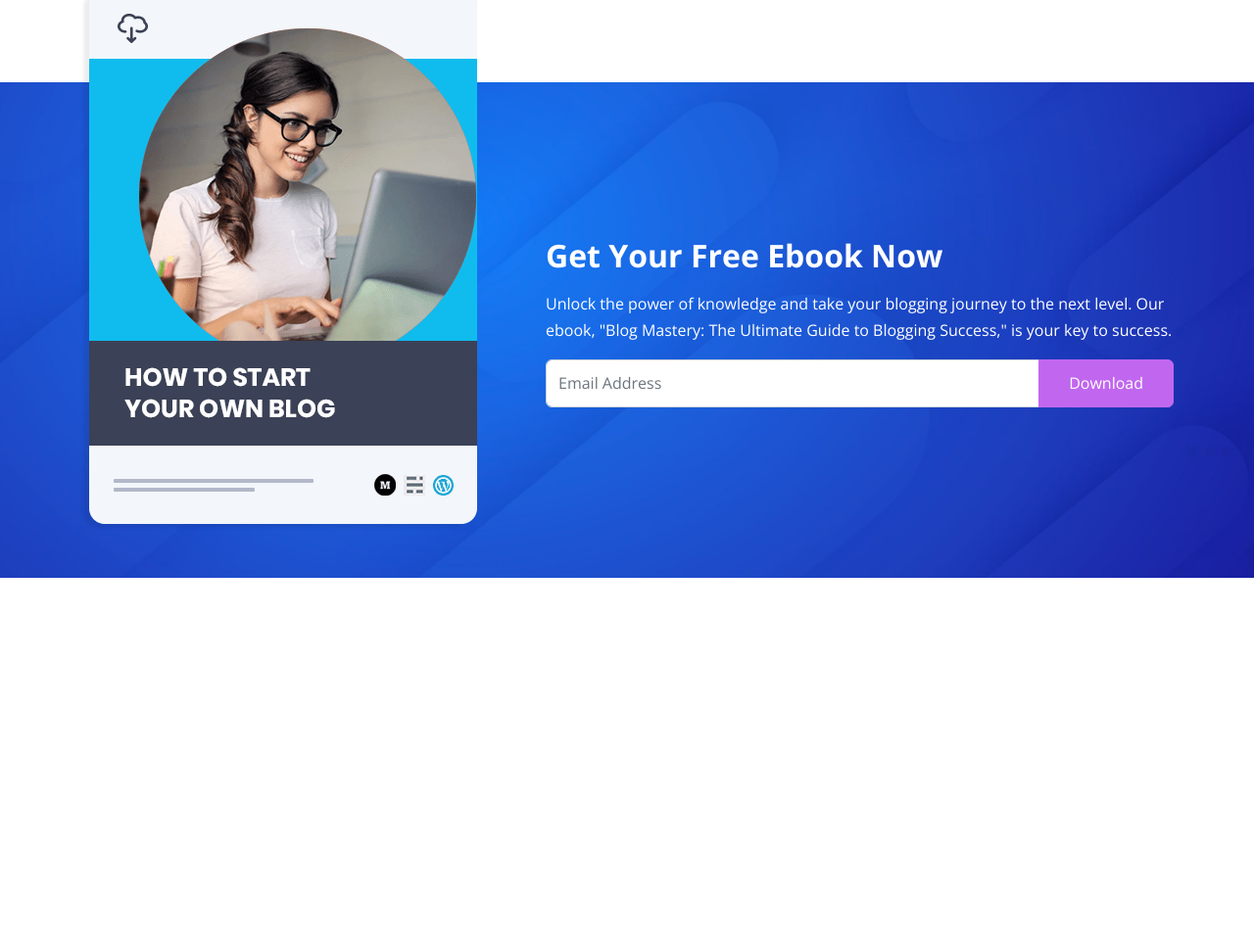
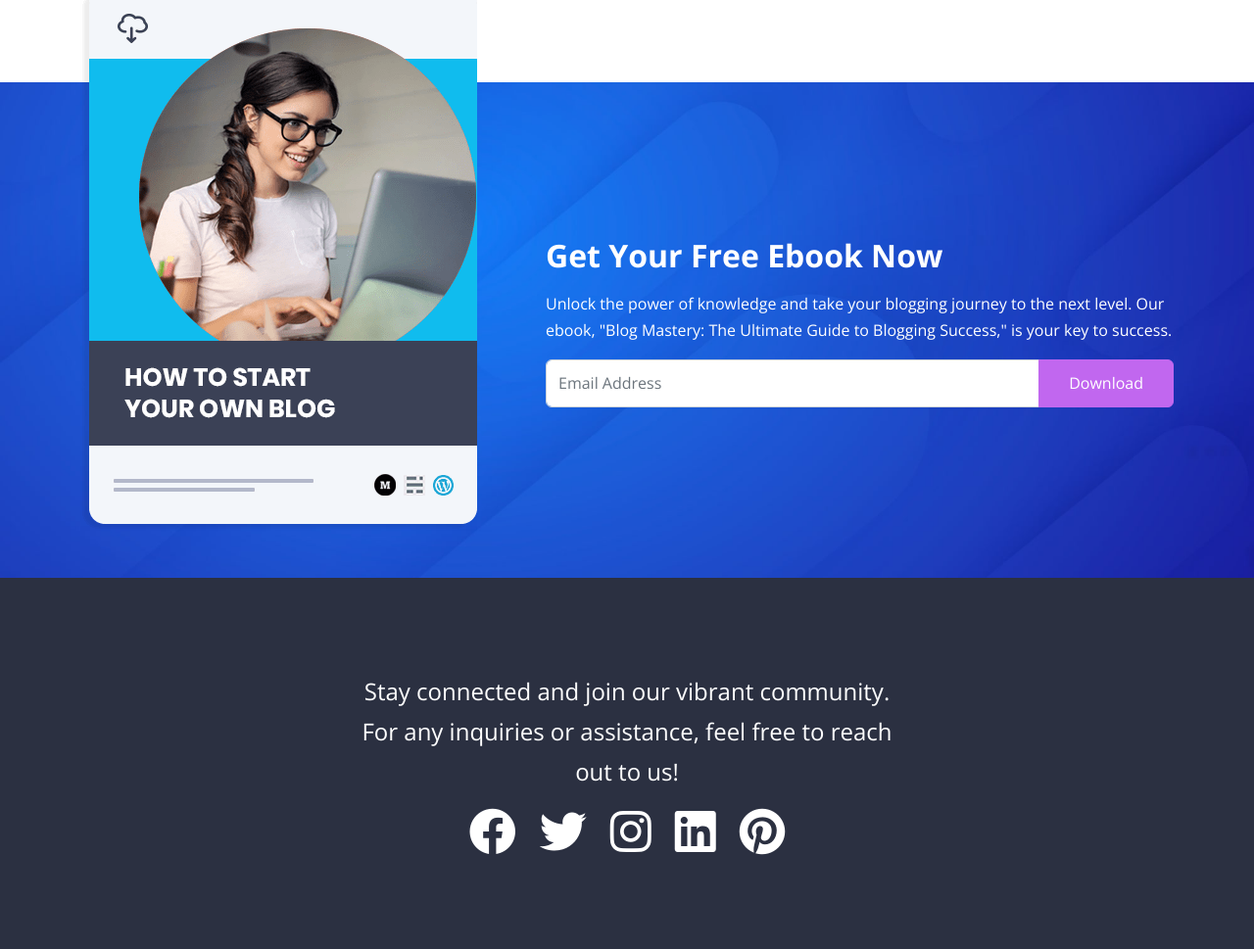
Before and after one commit to o0Danii0o/ebook-website, a website: page index.html in a window 1280 px wide. Shown: the part 3732-4701 px from the top of the page at 98% size. Before the commit the page ends 4322 px from the top, so only its background shows below. Drawn offline with nearby package versions, Linux system fonts and the light colour scheme; files that its build step writes are made by us from their sources.

Commit message:
add social contact section

```diff
--- a/index.html
+++ b/index.html
@@ -470,6 +470,30 @@
         </div>
       </section>
 
+      <!-- Social -->
+
+      <section class="social text-bg-dark py-6 overflow-hidden">
+        <div class="container">
+          <div class="row">
+            <div class="col-md-6 offset-md-3 text-center fs-4">
+              <p>
+                Stay connected and join our vibrant community. For any
+                inquiries or
+                assistance, feel free to reach out to us!
+              </p>
+
+              <div class="social-icons d-flex justify-content-center gap-4">
+                <i class="fab fa-facebook fa-2x"></i>
+                <i class="fab fa-twitter fa-2x"></i>
+                <i class="fab fa-instagram fa-2x"></i>
+                <i class="fab fa-linkedin fa-2x"></i>
+                <i class="fab fa-pinterest fa-2x"></i>
+              </div>
+            </div>
+          </div>
+        </div>
+      </section>
+
     <script src="js/bootstrap.bundle.min.js"></script>
     <script src="js/script.js"></script>
   </body>
```
